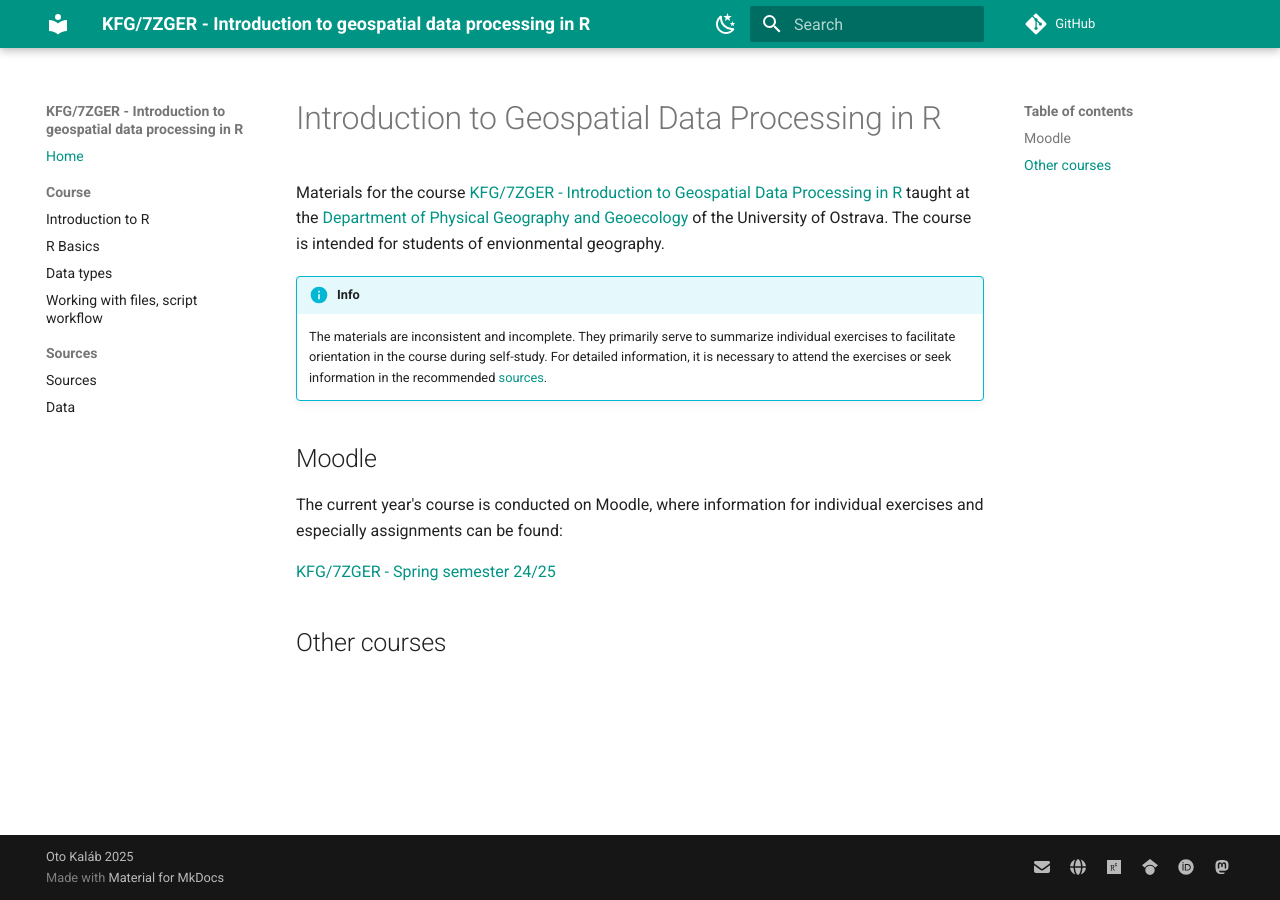
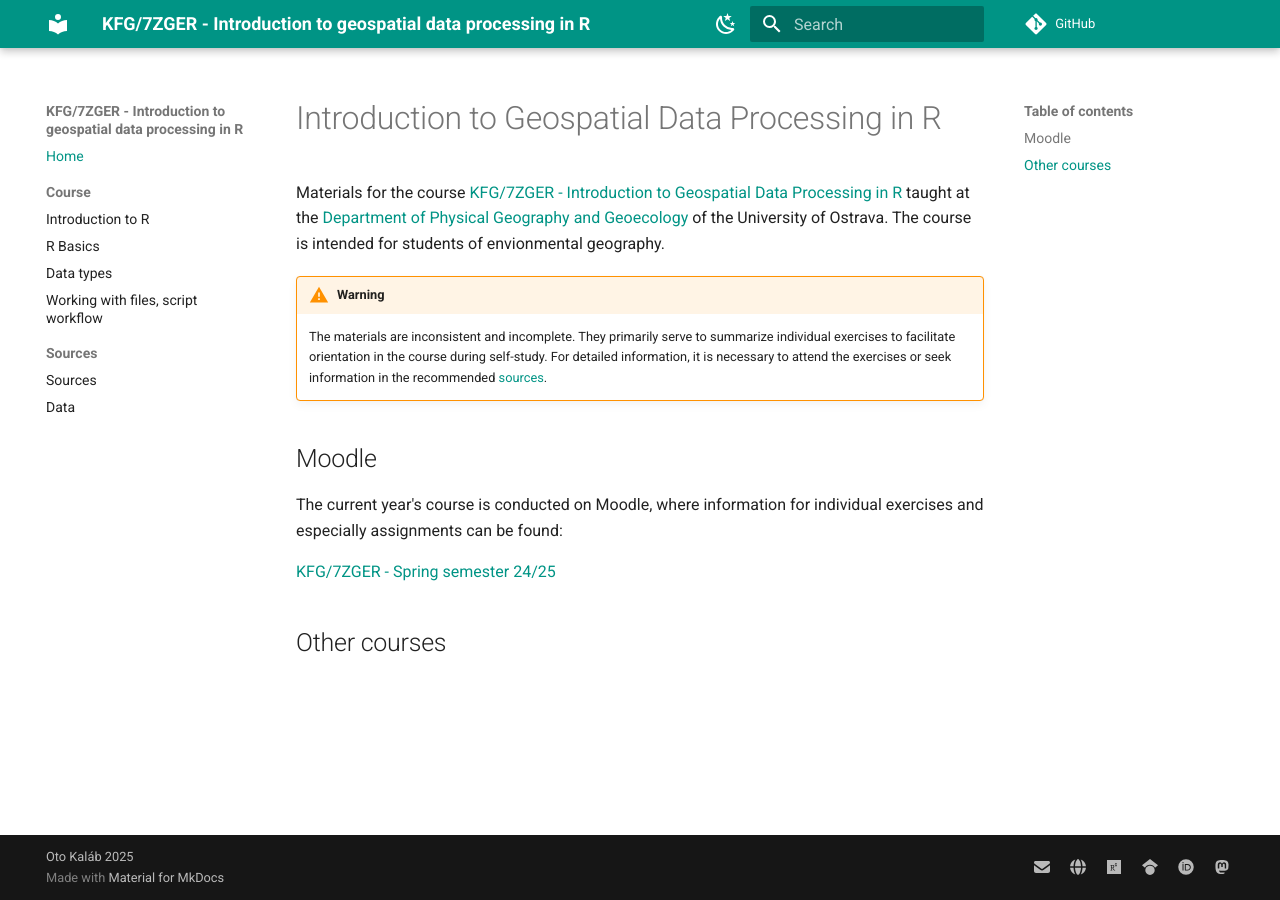
Before and after one commit to kalab-oto/7ZGER, an MkDocs documentation site: the page built from docs/index.md, in a window 1280 px wide. Built offline with MkDocs 1.6.1 and Material for MkDocs 9.7.7, drawn with Linux system fonts in a browser that asks for light colours; comment, search, counter and statistics services are not loaded.

Commit message:
switch to warning

```diff
--- a/docs/index.md
+++ b/docs/index.md
@@ -2,7 +2,7 @@
 
 Materials for the course [KFG/7ZGER - Introduction to Geospatial Data Processing in R](https://is-stag.osu.cz/StagPortletsJSR168/CleanUrl?urlid=prohlizeni-predmet-sylabus&predmetZkrPrac=KFG&predmetZkrPred=7ZGER&predmetRok=2024&predmetSemestr=LS&plang=en) taught at the [Department of Physical Geography and Geoecology](https://kfg.osu.cz/) of the University of Ostrava. The course is intended for students of envionmental geography.
 
-!!! info
+!!! warning
     The materials are inconsistent and incomplete. They primarily serve to summarize individual exercises to facilitate orientation in the course during self-study. For detailed information, it is necessary to attend the exercises or seek information in the recommended [sources](sources.md).
 
 ## Moodle
```
